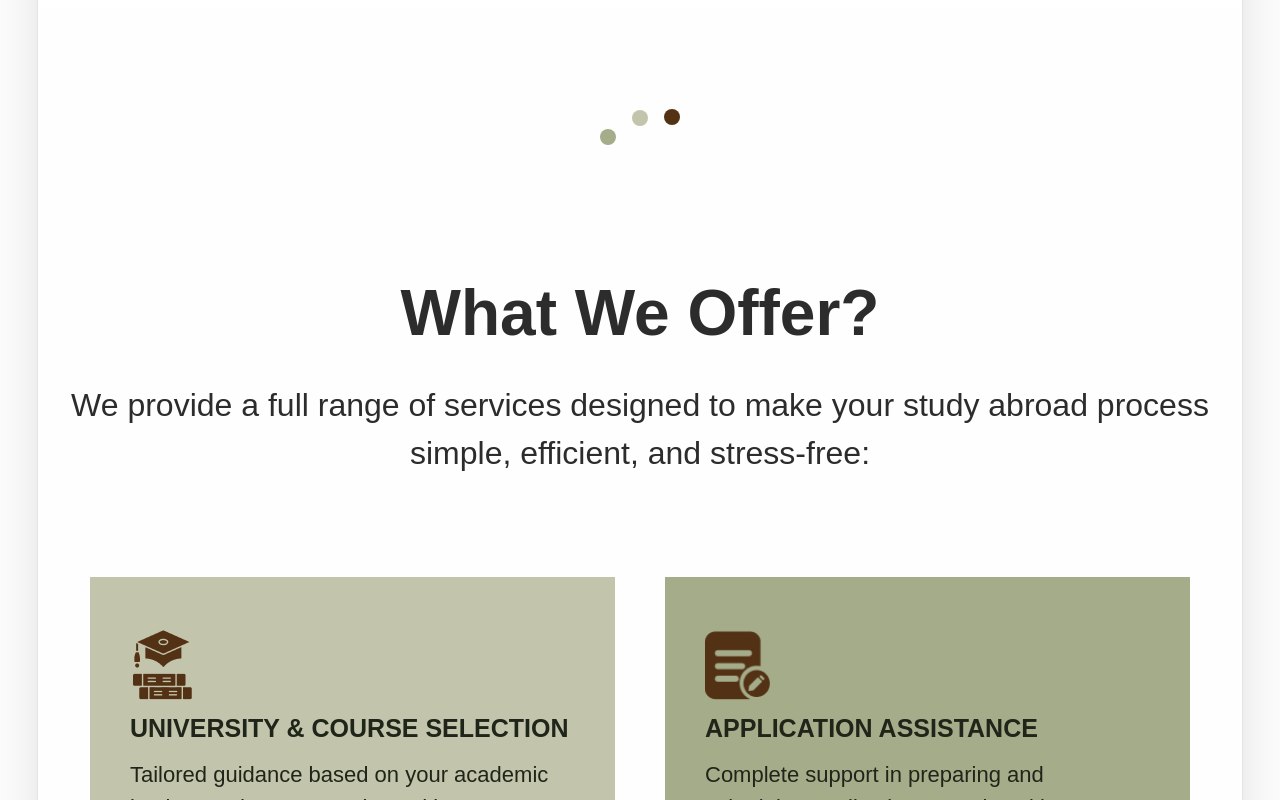
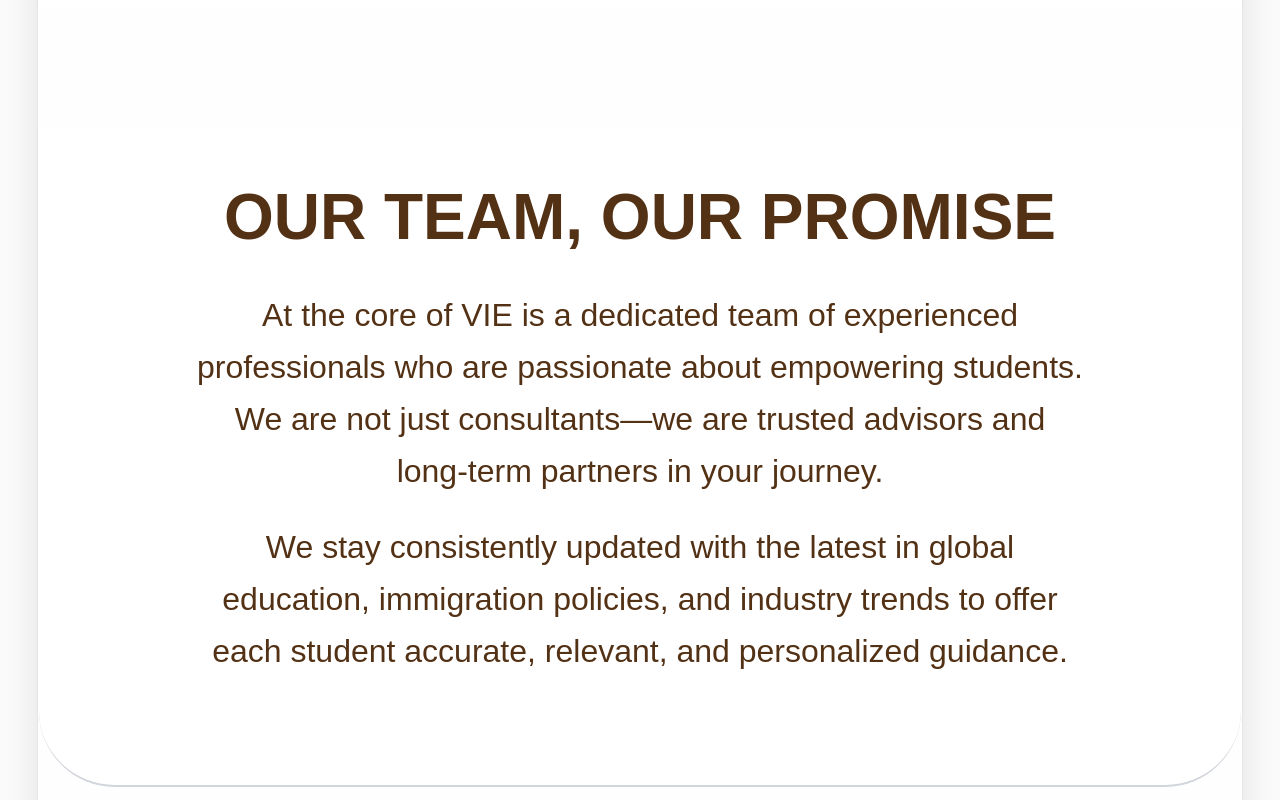
Before and after one commit to tonni-akter-dev/vie_website, a Next.js app: page /about-us in a window 1280 px wide. Shown: the part 3200-4000 px from the top of the page. Built offline with nearby package versions, Linux system fonts and the light colour scheme.

Commit message:
our team out promise section done

```diff
--- a/src/app/about-us/page.tsx
+++ b/src/app/about-us/page.tsx
@@ -6,6 +6,7 @@
 import YourGetWay from '../component/YourGetWay';
 import BeginJourney from '../component/BeginJourney';
 import WeOffer from '../component/WeOffer';
+import OurTeamOurPromise from '../component/OurTeamOurPromise';
 
 
 
@@ -33,6 +34,7 @@
         <VoyageInternational />
         <DotIndicator/>
         <YourGetWay/>
+        <OurTeamOurPromise/>
         <DotIndicator />
         <WeOffer />
         <BeginJourney />
--- /dev/null
+++ b/src/app/component/OurTeamOurPromise.tsx
@@ -0,0 +1,19 @@
+import React from 'react'
+
+export default function OurTeamOurPromise() {
+  return (
+  <section className="flex flex-col items-center justify-center w-full p-6 sm:p-8 md:p-12 bg-white border-b-2  border-gray-300 rounded-b-[28px] md:rounded-b-[76px] max-w-[1706px] mx-auto mb-12 md:mb-[120px]">
+    <div className='w-full px-4 sm:px-6 md:px-12 lg:px-[108px] pb-8 sm:pb-[40px] md:pb-[60px]'>
+      <h2 className="text-2xl sm:text-3xl md:text-4xl lg:text-[64px] font-extrabold text-[#533115] mb-6 sm:mb-8 text-center leading-tight">
+        OUR TEAM, OUR PROMISE
+      </h2>
+      <p className="text-base sm:text-lg md:text-xl lg:text-[32px] text-[#533115] text-center mb-4 sm:mb-6 leading-relaxed">
+        At the core of VIE is a dedicated team of experienced professionals who are passionate about empowering students. We are not just consultants—we are trusted advisors and long-term partners in your journey.
+      </p>
+      <p className="text-base sm:text-lg md:text-xl lg:text-[32px] text-[#533115] text-center leading-relaxed">
+        We stay consistently updated with the latest in global education, immigration policies, and industry trends to offer each student accurate, relevant, and personalized guidance.
+      </p>
+    </div>
+    </section>
+  )
+}
--- a/src/app/globals.css
+++ b/src/app/globals.css
@@ -236,3 +236,27 @@
   text-underline-position: from-font;
   text-transform: capitalize;
 }
+
+/* bottom-only shadow for elements with rounded bottom corners */
+.bottom-shadow-only {
+  position: relative;
+  overflow: visible; /* ensure pseudo-element isn't clipped */
+  z-index: 0; /* base stacking context for the element */
+}
+.bottom-shadow-only::after {
+  content: "";
+  position: absolute;
+  left: 0;
+  right: 0;
+  bottom: -18px; /* move below the element so shadow doesn't affect top */
+  height: 36px; /* controls vertical spread */
+  pointer-events: none;
+  background: transparent;
+  /* keep only the bottom corner radii so shadow is confined there */
+  border-top-left-radius: 0;
+  border-top-right-radius: 0;
+  border-bottom-left-radius: 76px;
+  border-bottom-right-radius: 76px;
+  box-shadow: 0 12px 24px -8px rgba(0,0,0,0.12);
+  z-index: 10; /* place shadow above parent backgrounds */
+}
```
